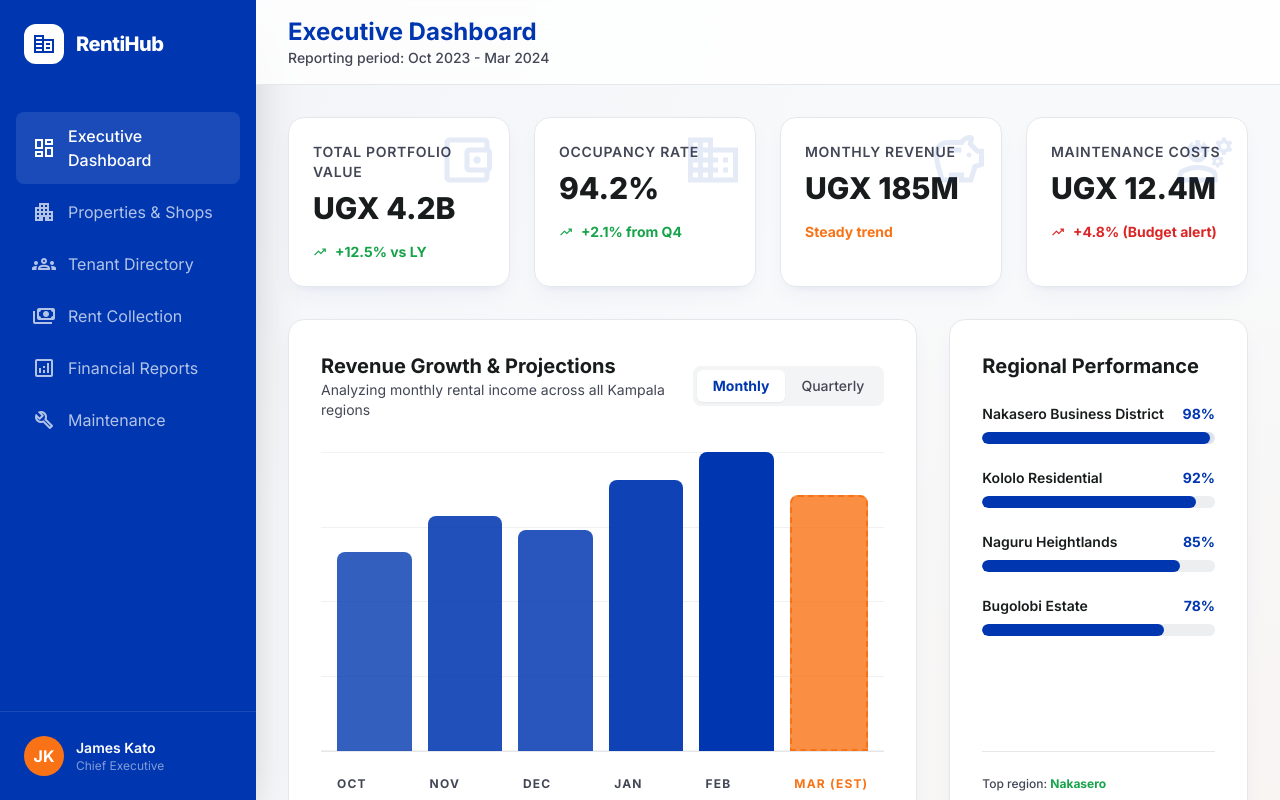
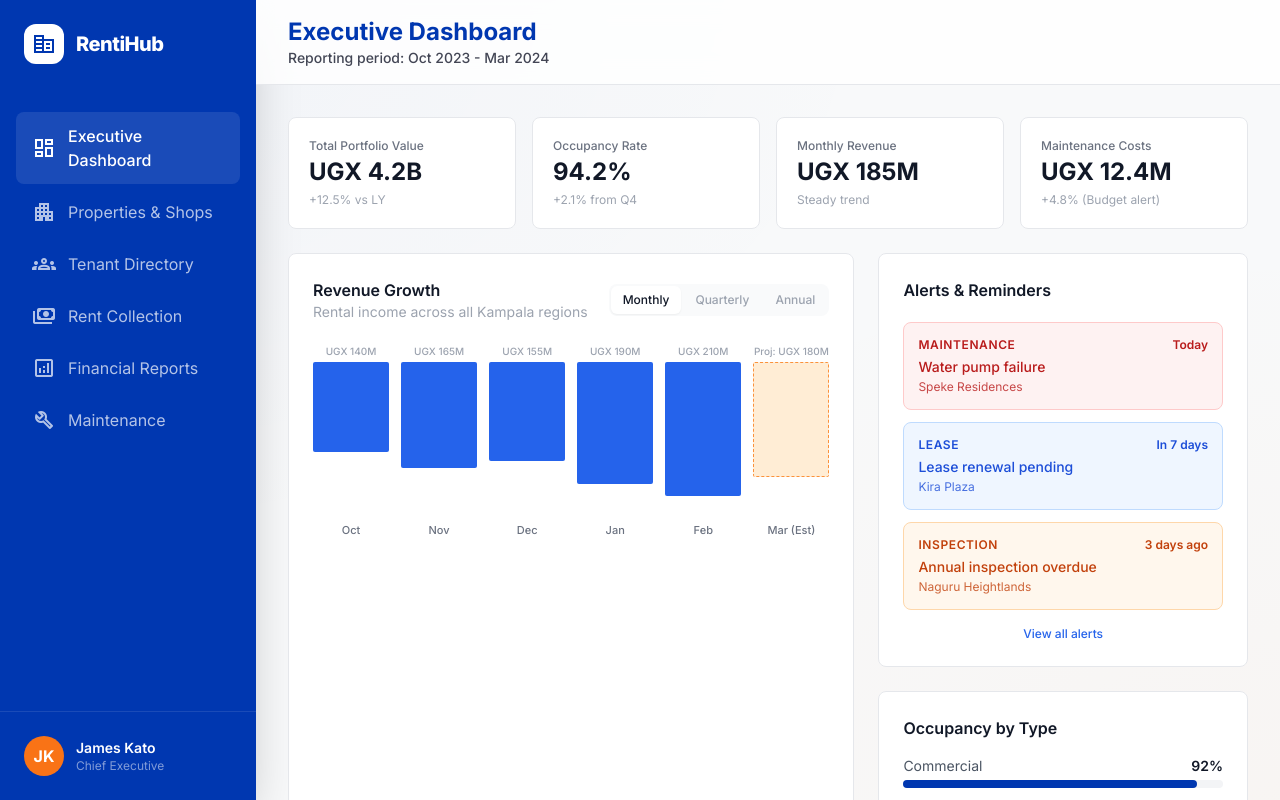
Before and after one commit to RockieRaheem/Renti-Hub, a React (Vite) app: page /dashboard in a window 1280 px wide. Built offline with nearby package versions, Linux system fonts and the light colour scheme.

Commit message:
Redesign the dashboard

```diff
--- a/src/data/dashboard.js
+++ b/src/data/dashboard.js
@@ -1,17 +1,32 @@
 export const kpis = [
-  { label: 'Total Portfolio Value', value: 'UGX 4.2B', trend: '+12.5% vs LY', icon: 'account_balance_wallet', positive: true },
-  { label: 'Occupancy Rate', value: '94.2%', trend: '+2.1% from Q4', icon: 'domain', positive: true },
-  { label: 'Monthly Revenue', value: 'UGX 185M', trend: 'Steady trend', icon: 'savings', positive: null },
-  { label: 'Maintenance Costs', value: 'UGX 12.4M', trend: '+4.8% (Budget alert)', icon: 'engineering', positive: false },
+  { label: 'Total Portfolio Value', value: 'UGX 4.2B', trend: '+12.5% vs LY' },
+  { label: 'Occupancy Rate', value: '94.2%', trend: '+2.1% from Q4' },
+  { label: 'Monthly Revenue', value: 'UGX 185M', trend: 'Steady trend' },
+  { label: 'Maintenance Costs', value: 'UGX 12.4M', trend: '+4.8% (Budget alert)' },
 ]
 
-export const revenueData = [
+export const revenueMonthly = [
   { month: 'Oct', value: 140, label: 'UGX 140M' },
   { month: 'Nov', value: 165, label: 'UGX 165M' },
   { month: 'Dec', value: 155, label: 'UGX 155M' },
   { month: 'Jan', value: 190, label: 'UGX 190M' },
   { month: 'Feb', value: 210, label: 'UGX 210M' },
   { month: 'Mar (Est)', value: 180, label: 'Proj: UGX 180M', projected: true },
+]
+
+export const revenueQuarterly = [
+  { month: 'Q1', value: 450, label: 'UGX 450M' },
+  { month: 'Q2', value: 520, label: 'UGX 520M' },
+  { month: 'Q3', value: 495, label: 'UGX 495M' },
+  { month: 'Q4 (Est)', value: 560, label: 'Proj: UGX 560M', projected: true },
+]
+
+export const revenueYearly = [
+  { month: '2021', value: 1280, label: 'UGX 1.28B' },
+  { month: '2022', value: 1520, label: 'UGX 1.52B' },
+  { month: '2023', value: 1810, label: 'UGX 1.81B' },
+  { month: '2024', value: 2100, label: 'UGX 2.10B' },
+  { month: '2025 (Est)', value: 2450, label: 'Proj: UGX 2.45B', projected: true },
 ]
 
 export const regions = [
@@ -21,8 +36,28 @@ export const regions = [
   { name: 'Bugolobi Estate', pct: 78 },
 ]
 
+export const occupancyBreakdown = [
+  { label: 'Commercial', value: 92, color: '#0037b0' },
+  { label: 'Residential', value: 87, color: '#F97316' },
+  { label: 'Retail', value: 78, color: '#22c55e' },
+]
+
 export const transactions = [
   { property: 'The Pearl Towers', unit: 'Unit 402 - Commercial', type: 'Commercial', tenant: 'MTN Uganda HQ', initials: 'MT', badge: 'Paid', amount: 'UGX 45,000,000' },
   { property: 'Speke Residences', unit: 'Penthouse B - Luxury', type: 'Residential', tenant: 'Andrew Mukasa', initials: 'AM', badge: 'Partial', amount: 'UGX 8,500,000' },
   { property: 'Kira Plaza', unit: 'Ground Floor 12A - Retail', type: 'Retail', tenant: 'Namuli & Kironde Ltd', initials: 'NK', badge: 'Overdue', amount: 'UGX 3,200,000' },
+  { property: 'Victoria Courts', unit: 'Block C - Unit 7', type: 'Residential', tenant: 'Sarah Nabatanzi', initials: 'SN', badge: 'Paid', amount: 'UGX 1,800,000' },
+  { property: 'Garden City Mall', unit: 'Kiosk 14', type: 'Retail', tenant: 'Fresh Foods Ltd', initials: 'FF', badge: 'Paid', amount: 'UGX 5,600,000' },
 ]
+
+export const alerts = [
+  { type: 'Maintenance', property: 'Speke Residences', issue: 'Water pump failure', urgency: 'Urgent', due: 'Today' },
+  { type: 'Lease', property: 'Kira Plaza', issue: 'Lease renewal pending', urgency: 'Upcoming', due: 'In 7 days' },
+  { type: 'Inspection', property: 'Naguru Heightlands', issue: 'Annual inspection overdue', urgency: 'Overdue', due: '3 days ago' },
+]
+
+export const upcomingPayments = [
+  { tenant: 'J. Kato', property: 'Victoria Courts', amount: 'UGX 2,400,000', due: 'Jul 5' },
+  { tenant: 'M. Ssali', property: 'Naguru Heightlands', amount: 'UGX 5,800,000', due: 'Jul 8' },
+  { tenant: 'R. Nambi', property: 'Bugolobi Estate', amount: 'UGX 3,200,000', due: 'Jul 12' },
+]
--- a/src/pages/Dashboard.jsx
+++ b/src/pages/Dashboard.jsx
@@ -1,91 +1,187 @@
+import { useState } from 'react'
 import { Link } from 'react-router-dom'
-import KpiCard from '../components/ui/KpiCard'
 import StatusBadge from '../components/ui/StatusBadge'
-import ProgressBar from '../components/ui/ProgressBar'
-import BarChart from '../components/charts/BarChart'
-import { kpis, revenueData, regions, transactions } from '../data/dashboard'
+import {
+  kpis, revenueMonthly, revenueQuarterly, revenueYearly,
+  regions, occupancyBreakdown, transactions, alerts, upcomingPayments,
+} from '../data/dashboard'
+
+const periodMap = {
+  Monthly: revenueMonthly,
+  Quarterly: revenueQuarterly,
+  Annual: revenueYearly,
+}
+
+const urgencyColors = {
+  Urgent: 'bg-red-50 border-red-200 text-red-700',
+  Overdue: 'bg-orange-50 border-orange-200 text-orange-700',
+  Upcoming: 'bg-blue-50 border-blue-200 text-blue-700',
+}
 
 export default function Dashboard() {
+  const [period, setPeriod] = useState('Monthly')
+  const revenueData = periodMap[period]
+  const maxRevenue = Math.max(...revenueData.map((d) => d.value))
+
   return (
-    <div className="p-8 space-y-8">
-      <div className="grid grid-cols-1 md:grid-cols-2 lg:grid-cols-4 gap-6">
-        {kpis.map((k, i) => <KpiCard key={i} {...k} />)}
+    <div className="p-6 md:p-8 space-y-6">
+
+      <div className="grid grid-cols-2 lg:grid-cols-4 gap-4">
+        {kpis.map((k) => (
+          <div key={k.label} className="bg-white rounded-lg border border-gray-200 p-5">
+            <p className="text-xs text-gray-500 font-medium mb-0.5">{k.label}</p>
+            <p className="text-2xl font-bold text-gray-900 mb-1">{k.value}</p>
+            <p className="text-xs text-gray-400">{k.trend}</p>
+          </div>
+        ))}
       </div>
 
-      <div className="grid grid-cols-1 lg:grid-cols-3 gap-8">
-        <div className="lg:col-span-2 bg-white p-8 rounded-2xl shadow-premium border border-border-subtle">
-          <div className="flex justify-between items-center mb-8">
+      <div className="grid grid-cols-1 lg:grid-cols-5 gap-6">
+        <div className="lg:col-span-3 bg-white rounded-lg border border-gray-200 p-6">
+          <div className="flex items-center justify-between mb-6">
             <div>
-              <h3 className="text-xl font-bold text-on-surface">Revenue Growth & Projections</h3>
-              <p className="text-on-surface-variant text-sm">Analyzing monthly rental income across all Kampala regions</p>
+              <h3 className="text-base font-semibold text-gray-900">Revenue Growth</h3>
+              <p className="text-sm text-gray-400">Rental income across all Kampala regions</p>
             </div>
-            <div className="flex bg-surface-container-low p-1 rounded-lg">
-              <button className="px-4 py-1.5 bg-white shadow-sm rounded-md text-sm font-bold text-primary">Monthly</button>
-              <button className="px-4 py-1.5 text-sm font-medium text-on-surface-variant">Quarterly</button>
+            <div className="flex items-center bg-gray-50 rounded-lg p-0.5 gap-0.5">
+              {['Monthly', 'Quarterly', 'Annual'].map((p) => (
+                <button
+                  key={p}
+                  onClick={() => setPeriod(p)}
+                  className={`px-3 py-1.5 rounded-md text-xs font-medium transition-colors ${
+                    period === p
+                      ? 'bg-white text-gray-900 shadow-sm'
+                      : 'text-gray-400 hover:text-gray-600'
+                  }`}
+                >
+                  {p}
+                </button>
+              ))}
             </div>
           </div>
-          <BarChart data={revenueData} />
-          <div className="flex justify-between px-4 text-xs font-bold text-on-surface-variant uppercase tracking-widest">
-            {revenueData.map((d, i) => <span key={i} className={d.projected ? 'text-tertiary' : ''}>{d.month}</span>)}
+          <div className="flex items-end gap-3 h-48">
+            {revenueData.map((d) => (
+              <div key={d.month} className="flex-1 flex flex-col items-center gap-1.5 h-full justify-end">
+                <span className="text-[10px] text-gray-400 font-medium leading-none">{d.label}</span>
+                <div
+                  className={`w-full rounded-sm transition-all duration-300 ${
+                    d.projected
+                      ? 'bg-orange-100 border border-dashed border-orange-400'
+                      : 'bg-blue-600'
+                  }`}
+                  style={{ height: `${(d.value / maxRevenue) * 70}%` }}
+                />
+                <span className="text-[11px] text-gray-500 font-medium mt-auto pt-2">{d.month}</span>
+              </div>
+            ))}
           </div>
         </div>
 
-        <div className="bg-white p-8 rounded-2xl shadow-premium border border-border-subtle flex flex-col">
-          <h3 className="text-xl font-bold text-on-surface mb-6">Regional Performance</h3>
-          <div className="space-y-6 flex-1">
-            {regions.map((r, i) => (
-              <ProgressBar key={i} label={r.name} value={r.pct} color={i === 0 ? 'bg-primary shadow-[0_0_8px_rgba(0,55,176,0.3)]' : 'bg-primary'} />
+        <div className="lg:col-span-2 space-y-6">
+          <div className="bg-white rounded-lg border border-gray-200 p-6">
+            <h3 className="text-base font-semibold text-gray-900 mb-5">Alerts & Reminders</h3>
+            {alerts.length === 0 && (
+              <p className="text-sm text-gray-400">No active alerts</p>
+            )}
+            <div className="space-y-3">
+              {alerts.map((a) => (
+                <div key={a.issue} className={`rounded-lg border p-3.5 ${urgencyColors[a.urgency]}`}>
+                  <div className="flex items-start justify-between mb-1">
+                    <span className="text-xs font-semibold uppercase tracking-wider">{a.type}</span>
+                    <span className="text-xs font-semibold">{a.due}</span>
+                  </div>
+                  <p className="text-sm font-medium">{a.issue}</p>
+                  <p className="text-xs opacity-80 mt-0.5">{a.property}</p>
+                </div>
+              ))}
+              <Link to="/maintenance-requests" className="block text-center text-xs font-medium text-blue-600 hover:text-blue-700 pt-1">
+                View all alerts
+              </Link>
+            </div>
+          </div>
+
+          <div className="bg-white rounded-lg border border-gray-200 p-6">
+            <h3 className="text-base font-semibold text-gray-900 mb-4">Occupancy by Type</h3>
+            <div className="space-y-3">
+              {occupancyBreakdown.map((o) => (
+                <div key={o.label}>
+                  <div className="flex justify-between text-sm mb-1">
+                    <span className="text-gray-600">{o.label}</span>
+                    <span className="font-semibold text-gray-900">{o.value}%</span>
+                  </div>
+                  <div className="h-2 bg-gray-100 rounded-full">
+                    <div
+                      className="h-full rounded-full transition-all"
+                      style={{ width: `${o.value}%`, backgroundColor: o.color }}
+                    />
+                  </div>
+                </div>
               ))}
             </div>
-          <div className="mt-8 pt-6 border-t border-border-subtle">
-            <p className="text-xs text-on-surface-variant font-medium">Top region: <span className="text-status-paid font-bold">Nakasero</span></p>
           </div>
         </div>
       </div>
 
-      <div className="bg-white rounded-2xl shadow-premium border border-border-subtle overflow-hidden">
-        <div className="px-8 py-6 border-b border-border-subtle flex justify-between items-center">
-          <h3 className="text-xl font-bold text-on-surface">Critical Operational Insights</h3>
-          <Link to="/rent-collection" className="text-primary text-sm font-bold hover:underline">View All Transactions</Link>
+      <div className="grid grid-cols-1 lg:grid-cols-5 gap-6">
+        <div className="lg:col-span-3 bg-white rounded-lg border border-gray-200 overflow-hidden">
+          <div className="px-6 py-4 border-b border-gray-100 flex items-center justify-between">
+            <h3 className="text-base font-semibold text-gray-900">Recent Transactions</h3>
+            <Link to="/rent-collection" className="text-xs font-medium text-blue-600 hover:text-blue-700">
+              View all
+            </Link>
           </div>
           <div className="overflow-x-auto">
-          <table className="w-full text-left">
-            <thead className="bg-surface-container-low">
-              <tr>
-                {['Property Asset', 'Type', 'Tenant', 'Payment Status', 'Amount', 'Action'].map((h) => (
-                  <th key={h} className="px-8 py-4 text-xs font-bold text-on-surface-variant uppercase tracking-widest">{h}</th>
+            <table className="w-full text-sm">
+              <thead>
+                <tr className="border-b border-gray-50">
+                  {['Property', 'Unit', 'Tenant', 'Status', 'Amount'].map((h) => (
+                    <th key={h} className="text-left px-6 py-3 text-[11px] text-gray-400 font-semibold uppercase tracking-wider">{h}</th>
                   ))}
                 </tr>
               </thead>
-            <tbody className="divide-y divide-border-subtle">
-              {transactions.map((t, i) => (
-                <tr key={i} className="hover:bg-surface-container-lowest transition-colors">
-                  <td className="px-8 py-5">
-                    <div className="font-bold text-on-surface">{t.property}</div>
-                    <div className="text-xs text-on-surface-variant">{t.unit}</div>
-                  </td>
-                  <td className="px-8 py-5 text-sm font-medium">{t.type}</td>
-                  <td className="px-8 py-5">
+              <tbody className="divide-y divide-gray-50">
+                {transactions.map((t) => (
+                  <tr key={t.property + t.tenant} className="hover:bg-gray-50 transition-colors">
+                    <td className="px-6 py-4 font-medium text-gray-900">{t.property}</td>
+                    <td className="px-6 py-4 text-gray-500">{t.unit}</td>
+                    <td className="px-6 py-4">
                       <div className="flex items-center gap-2">
-                      <div className={`w-6 h-6 rounded ${t.initials === 'MT' ? 'bg-primary-container' : t.initials === 'AM' ? 'bg-tertiary/20 text-tertiary' : 'bg-secondary-container text-on-secondary-container'} text-[10px] text-white flex items-center justify-center font-bold`}>
-                        {t.initials}
-                      </div>
-                      <span className="text-sm font-medium">{t.tenant}</span>
+                        <div className="w-6 h-6 rounded bg-gray-100 flex items-center justify-center text-[10px] font-semibold text-gray-500">{t.initials}</div>
+                        <span className="text-gray-700">{t.tenant}</span>
                       </div>
                     </td>
-                  <td className="px-8 py-5"><StatusBadge status={t.badge} /></td>
-                  <td className="px-8 py-5 font-bold text-on-surface">{t.amount}</td>
-                  <td className="px-8 py-5">
-                    <Link to="/rent-collection" className="text-primary hover:bg-primary/5 p-2 rounded-lg transition-colors inline-flex">
-                      <span className="material-symbols-outlined">visibility</span>
-                    </Link>
-                  </td>
+                    <td className="px-6 py-4"><StatusBadge status={t.badge} /></td>
+                    <td className="px-6 py-4 font-medium text-gray-900">{t.amount}</td>
                   </tr>
                 ))}
               </tbody>
             </table>
           </div>
         </div>
+
+        <div className="lg:col-span-2 bg-white rounded-lg border border-gray-200 p-6">
+          <div className="flex items-center justify-between mb-4">
+            <h3 className="text-base font-semibold text-gray-900">Upcoming Payments</h3>
+            <Link to="/rent-collection" className="text-xs font-medium text-blue-600 hover:text-blue-700">
+              View all
+            </Link>
+          </div>
+          <div className="space-y-4">
+            {upcomingPayments.map((p) => (
+              <div key={p.tenant} className="flex items-center justify-between pb-4 border-b border-gray-50 last:border-0 last:pb-0">
+                <div>
+                  <p className="text-sm font-medium text-gray-900">{p.tenant}</p>
+                  <p className="text-xs text-gray-400">{p.property}</p>
+                </div>
+                <div className="text-right">
+                  <p className="text-sm font-semibold text-gray-900">{p.amount}</p>
+                  <p className="text-xs text-gray-400">Due {p.due}</p>
+                </div>
+              </div>
+            ))}
+          </div>
+        </div>
+      </div>
     </div>
   )
 }
```
Also changed, not shown: 5 other files (tests, documents, lock files or other folders). Lines whose indentation alone changed are shown as unchanged.
